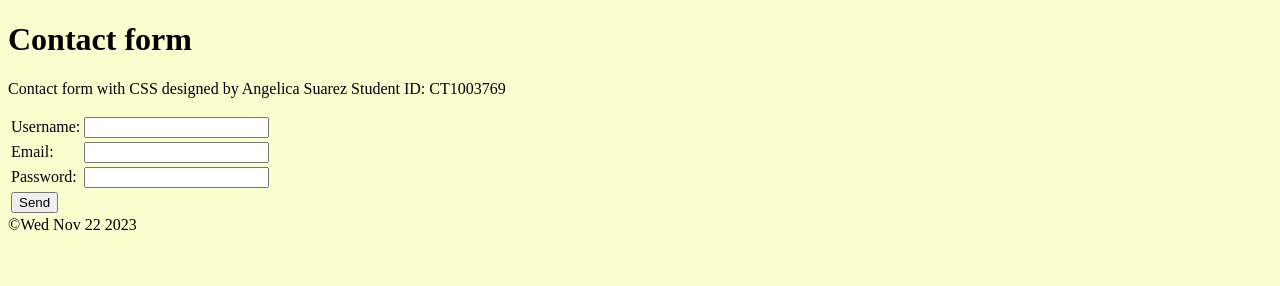
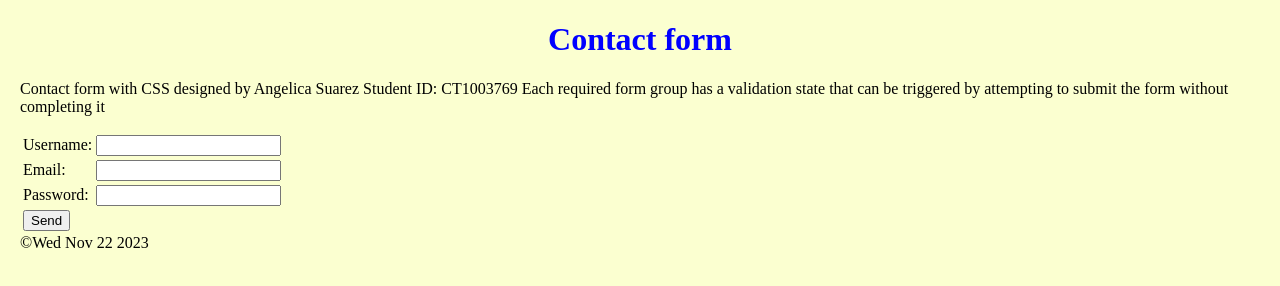
Before and after one commit to angelicarsuarez/First-repo-git, a plain HTML site: page index.html in a window 1280 px wide. Drawn offline with Linux system fonts and the light colour scheme.

Commit message:
More details

```diff
--- a/index.html
+++ b/index.html
@@ -12,7 +12,7 @@
 		<form action="" method="post" >
 
 		<h1>Contact form</h1>
-		<p>Contact form with CSS designed by Angelica Suarez Student ID: CT1003769</p>
+		<p>Contact form with CSS designed by Angelica Suarez Student ID: CT1003769 Each required form group has a validation state that can be triggered by attempting to submit the form without completing it</p>
 
 		<table>
 	<tr>
--- a/style.css
+++ b/style.css
@@ -3,6 +3,22 @@ CSS style
 Author: Angelica Suarez
 Wed Nov 22 2023
 */
+*{
+	front-size: 12px;
+}
 body{
-	background-color: #fbffd0ff
+	background-color: #fbffd0ff;
+	margin: 20px;
 }
+
+h1{
+	font-size: 2rem;
+	color: blue;
+	font-weight: bold;
+	text-align: center;
+}
+.form{
+	font-size: 15px;
+	color: red;
+	font-weight: bold;
+}
```
